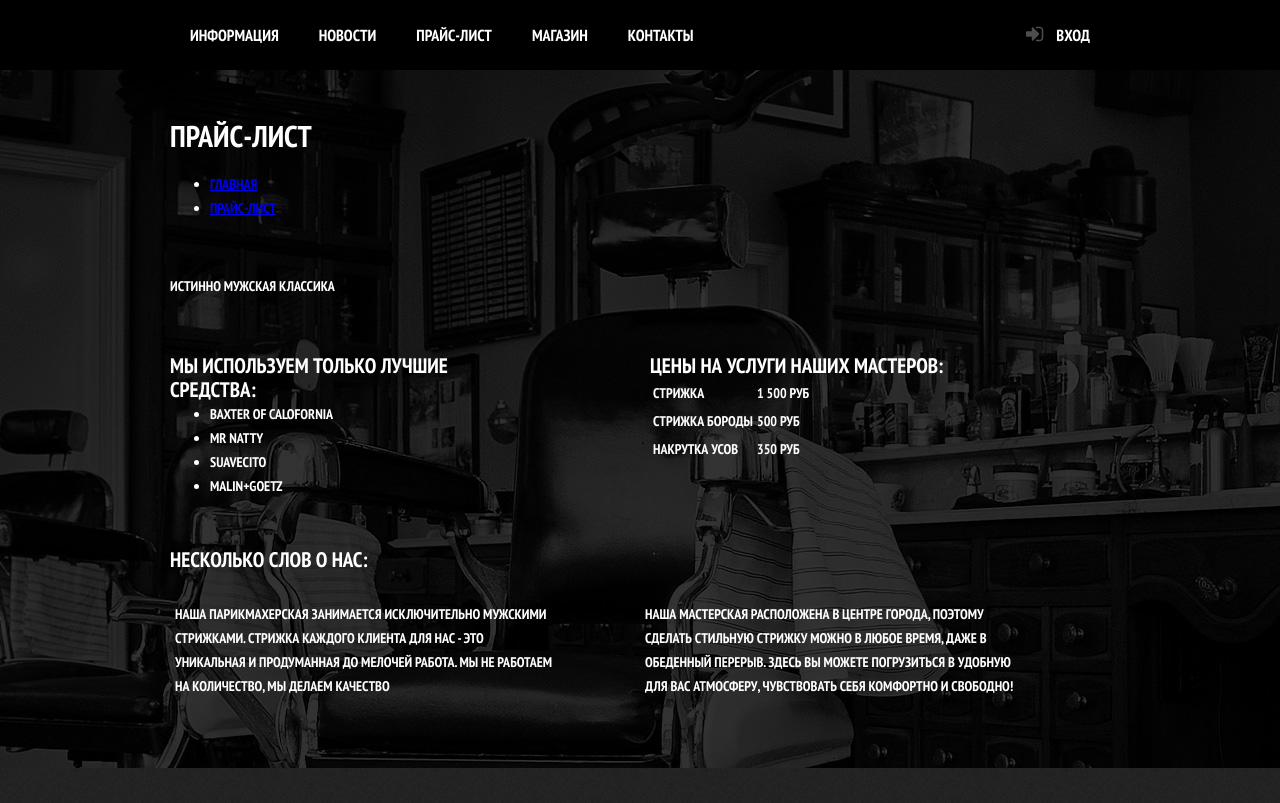
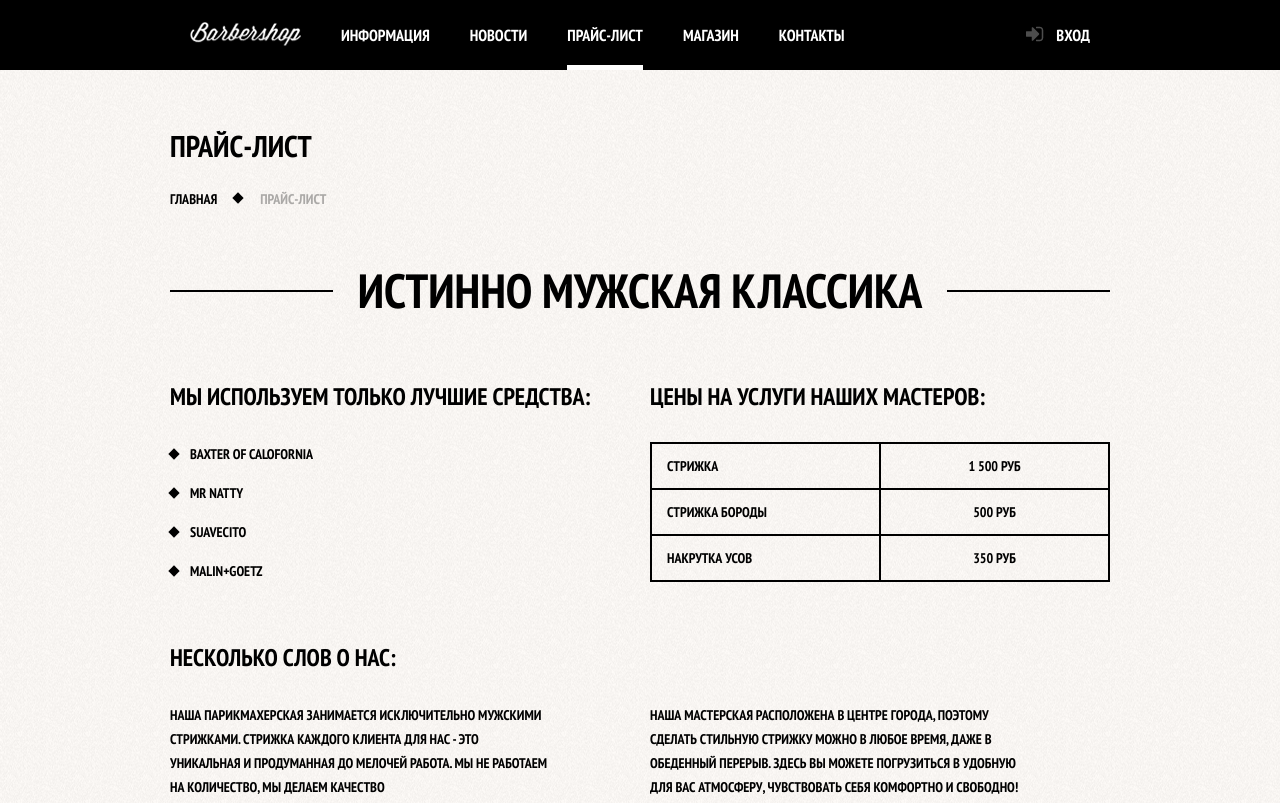
Before and after one commit to maab2198/barbershop.github.io, a plain HTML site: page price.html in a window 1280 px wide. Shown: the top 803 px of the page. Drawn offline with Linux system fonts and the light colour scheme.

Commit message:
Правка price.html

```diff
--- a/css/lines.css
+++ b/css/lines.css
@@ -4,7 +4,9 @@ article p,a,li,h3,h4,input,button,form, .footer-contacts,.price{
 	display: none;
 }
 */
-
+body * > div {
+	outline: 1px solid green;
+}
 .main-header {
 	outline: 1px solid green;
 }
--- a/css/style.css
+++ b/css/style.css
@@ -16,12 +16,11 @@ body {
 	background: #000000 url("../img/bg.jpg") no-repeat center top;
 }
 
-.main-header {
-	margin-bottom: 60px;
+.inner-page{
+	color:#000000;
 
-	color:#ffffff;
+	background:	#f8f5f2 url("../img/pattern-white.png")	;
 
-	background-color: #000000;
 }
 
 .clearfix::after {
@@ -37,7 +36,19 @@ body {
 
 }
 
-.main-navigation{
+.main-header {
+	margin-bottom: 60px;
+
+	color:#ffffff;
+
+	background-color: #000000;
+}
+
+.inner-page .main-header {
+	margin-bottom: 55px;
+}
+
+.main-navigation {
 	float: left;
 	width: 780px;
 }
@@ -70,10 +81,49 @@ body {
 	background: #242424;
 }
 
+.main-navigation .active {
+	position: relative;
+
+	background-color: none;
+}
+
+.main-navigation .active a:hover {
+	background: none;
+}
+
+.main-navigation .active:after {
+	content: "";
+	position: absolute;
+	right: 20px;
+	bottom: 0;
+	left: 20px;
+
+	height: 5px;
+
+	background-color: #ffffff;
+}
+
+.main-navigation .inner-logo {
+	float: left;
+	width: 111px;
+	height: 20px;
+	padding-top: 22px;
+}
+
+.main-navigation .inner-logo img {
+	width:111px;
+	height: 24px;
+}
+
+.main-navigation .inner-logo:hover {
+	background: none;
+}
+
 .user-block {
 	float: right;
 	max-width: 140px;
 }
+
 .login {
 	position: relative;
 	display: inline-block;
@@ -253,6 +303,7 @@ body {
 	cursor: default;
 	opacity: 0.5;
 }
+
 .btn.disabled:hover,
 .btn:disabled:hover {
 	background-color: #000000;
@@ -294,10 +345,6 @@ body {
 }
 
 .appointment-form input {
-	/*
-	font:inherit;
-	color:inherit;
-	*/
 	float: left;
 	width: 106px;
 	margin-right: 20px;
@@ -326,6 +373,199 @@ body {
 .appointment-form input:nth-child(2n) {
 	margin-right: 0;
 }
+
+/*Стили внутренних страниц*/
+.inner-page-title {
+	margin-bottom: 55px;
+}
+
+.inner-page-title h1 {
+	margin: 0;
+	margin-bottom: 20px;
+	padding: 0;
+
+	font-size: 30px;
+	line-height: 42px;
+}
+
+.breadcrumbs {
+	margin: 0;
+	padding: 0;
+
+	list-style: none;
+}
+
+.breadcrumbs li {
+	position: relative;
+
+	display: inline;
+	padding-right: 40px;
+}
+
+.breadcrumbs li:after {
+	content: "";
+	position: absolute;
+	top: 4px;
+	right: 18px;
+
+ 	width: 8px;
+	height: 8px;
+
+	background-color: #000000;
+	transform: rotate(45deg);
+}
+
+.breadcrumbs a {
+	color: #000000;
+	text-decoration: none;
+}
+
+.breadcrumbs a:hover {
+	text-decoration: underline;
+}
+
+.breadcrumbs .current {
+	color: #aba9a7;
+}
+
+.breadcrumbs .current:after {
+	display: none;
+}
+
+/* Общие стили */
+
+.inner-content {
+	margin-bottom: 75px;
+}
+
+.inner-content h2 {
+	margin-top: 60px;
+	margin-bottom: 30px;
+
+	font-size: 24px;
+	line-height: 30px;
+}
+
+.inner-content p {
+	margin: 14px 0;
+}
+
+.inner-content h2 + h3 {
+	margin-top: 30px;
+}
+
+.inner-content table {
+	border-collapse: collapse;
+}
+
+.inner-content td {
+	padding: 10px 15px;
+
+	border: 2px solid #000000;
+}
+
+.big-heading {
+	margin-top: 55px;
+	margin-bottom: 65px;
+
+	text-align: center;
+}
+
+.big-heading h2 {
+	position: relative;
+	z-index: 2;
+
+	display: inline-block;
+	margin: 0;
+	padding: 0 25px;
+
+	font-size: 48px;
+	line-height: 48px;
+	text-align: center;
+
+	background: #f8f5f2 url("../img/pattern-white.png")	;
+}
+
+.big-heading:after {
+	content: "";
+	position: relative;
+	top:-25px;
+	z-index: 1;
+
+	display: block;
+
+	border-bottom: 2px solid #000000;
+}
+
+.custom-list-1 {
+	margin: 14px 0;
+	padding: 0;
+
+	list-style: none;
+}
+.custom-list-1 li {
+	position: relative;
+
+	margin-bottom: 15px;
+	padding-left: 20px;
+}
+
+.custom-list-1 li:before {
+	content: "";
+	position: absolute;
+	top: 8px;
+	left: 0;
+
+	width: 8px;
+	height: 8px;
+
+	background-color: #000000;
+	transform: rotate(45deg);
+}
+
+.prices-table {
+	width: 100%;
+}
+
+.prices-table td {
+	width: 50%;
+}
+
+.prices-table td:last-child {
+	text-align:center;
+}
+.short-text {
+	padding-right: 80px;
+}
+/*Колонки для контейнера*/
+
+.inner-columns {
+	margin: 60px 0;
+}
+
+.inner-column-left,
+.inner-column-right {
+	width: 460px;
+}
+
+.inner-column-left {
+	float: left;
+}
+
+.inner-column-right {
+	float:right;
+}
+
+.inner-column-left *:first-child,
+.inner-column-right *:first-child {
+	margin-top: 0;
+}
+
+.inner-column-left *:last-child,
+.inner-column-right *:last-child {
+	margin-bottom: 0;
+}
+
 .main-footer{
 	margin-top: 65px;
 	padding-top: 60px;
@@ -334,7 +574,9 @@ body {
 	color: #ffffff;
 
 	background: #252525 url("../img/pattern-black.png");
-}
+	box-shadow: inset 0px 30px 40px -15px #000;
+	}
+
 
 .footer-contacts {
 	float: left;
@@ -421,7 +663,7 @@ body {
 
 	background-color: #ffffff;
 }
-
+/*
 
 .sprite {
     background-image: url(spritesheet.png);
@@ -575,4 +817,6 @@ img {
 }
 .item-list {
 
+
 }
+*/
--- a/price.html
+++ b/price.html
@@ -7,10 +7,13 @@
 		<meta charset="utf-8">
 		<title>Барбершоп «Бородинский»</title>
 	</head>
-	<body>
+	<body class="inner-page">
 		<header class="main-header">
 			<div class="container clearfix">
 				<nav class="main-navigation">
+					<a class="inner-logo" href="index.html">
+						<img src="img/inner-logo.png" width="111" height="24" alt="Барбершоп Бородинский">
+					</a>
 					<ul>
 						<li>
 							<a href="#">Информация</a>
@@ -18,8 +21,8 @@
 						<li>
 							<a href="#">Новости</a>
 						</li>
-						<li>
-							<a href="#">Прайс-лист</a>
+						<li class="active">
+							<a>Прайс-лист</a>
 						</li>
 						<li>
 							<a href="#">Магазин</a>
@@ -35,44 +38,46 @@
 			</div>
 		</header>
 		<main class="container">
-				<h1 class="page-title">Прайс-лист </h2>
+				<div class="inner-page-title">
+				<h1>Прайс-лист </h1>
 				<ul class="breadcrumbs">
 					<li>
 						<a href="index.html">Главная</a>
 					</li>
-					<li>
-						<a href="#">Прайс-лист</a>
+					<li class="current">
+						Прайс-лист
 					</li>
 				</ul>
-				<div class="content-title">
-					<b> Истинно Мужская классика </b>
 				</div>
-				<div class="price-content clearfix">
-					<div class="price-content-left">
-						<h2 class="price-content-title">
+				<div class="inner-content">
+				<div class="big-heading">
+					<h2> Истинно Мужская классика </h2>
+				</div>
+				<div class="inner-colums clearfix clearfix">
+					<div class="inner-column-left">
+						<h2 >
 						Мы используем только лучшие средства:
 						</h2>
-						<ul>
-						<!--Ромб-->
-							<li class="romb">
-											baxter of calofornia
+						<ul class="custom-list-1">
+							<li>
+							baxter of calofornia
 							</li>
-							<li class="romb">
+							<li>
 							mr natty
 							</li>
-							<li class="romb">
+							<li>
 							suavecito
 							</li>
-							<li class="romb">
+							<li>
 							malin+goetz
 						</li>
 						</ul>
 					</div>
-					<div class="price-content-right">
-						<h2 class="price-content-title">
+					<div class="inner-column-right">
+						<h2>
 							Цены на услуги наших мастеров:
 						</h2>
-						<table class="price-list-table">
+						<table class="prices-table">
 							<tr>
 								<td> Стрижка
 								</td>
@@ -94,14 +99,17 @@
 						</table>
 					</div>
 				</div>
-				<div class="price-content clearfix">
-					<h2 class="price-about-title">
+				<div class="inner-colums clearfix">
+					<h2>
 					Несколько слов о нас:
 					</h2>
-					<div class="price-about">Наша парикмахерская занимается исключительно мужскими стрижками. Стрижка каждого клиента для нас - это уникальная и продуманная до мелочей работа. Мы не работаем на количество, мы делаем качество
-
+					<div class="inner-column-left">
+						<p class="short-text">Наша парикмахерская занимается исключительно мужскими стрижками. Стрижка каждого клиента для нас - это уникальная и продуманная до мелочей работа. Мы не работаем на количество, мы делаем качество
+						</p>
 					</div>
-					<div class="price-about">Наша мастерская расположена в центре города, поэтому сделать стильную стрижку можно в любое время, даже в обеденный перерыв. Здесь вы можете погрузиться в удобную для вас атмосферу, чувствовать себя комфортно и свободно!
+					<div class="inner-column-right">
+						<p class="short-text">Наша мастерская расположена в центре города, поэтому сделать стильную стрижку можно в любое время, даже в обеденный перерыв. Здесь вы можете погрузиться в удобную для вас атмосферу, чувствовать себя комфортно и свободно!
+						</p>
 					</div>
 				</div>
 
```
Also changed, not shown: img/inner-logo.png (added).
